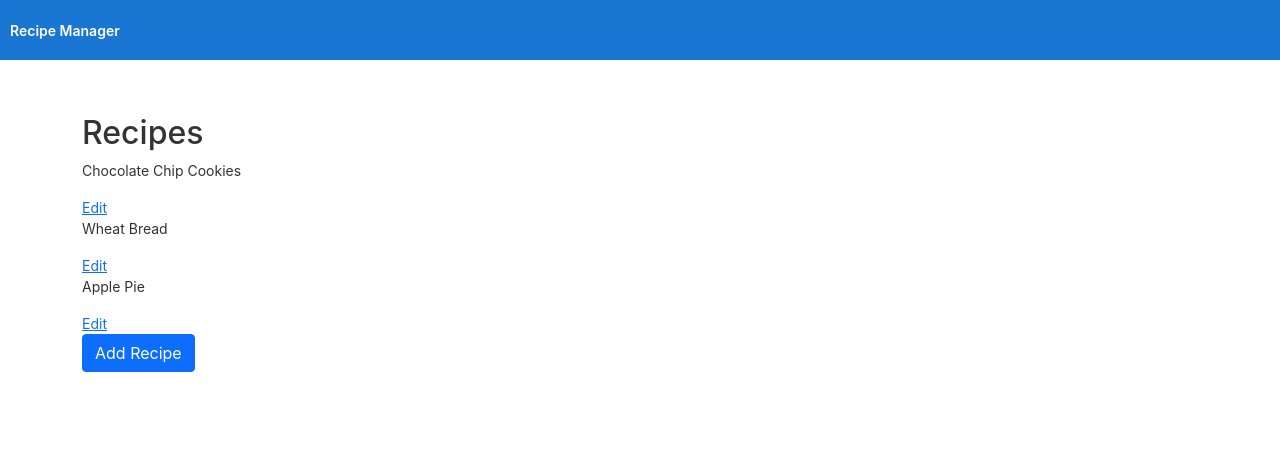
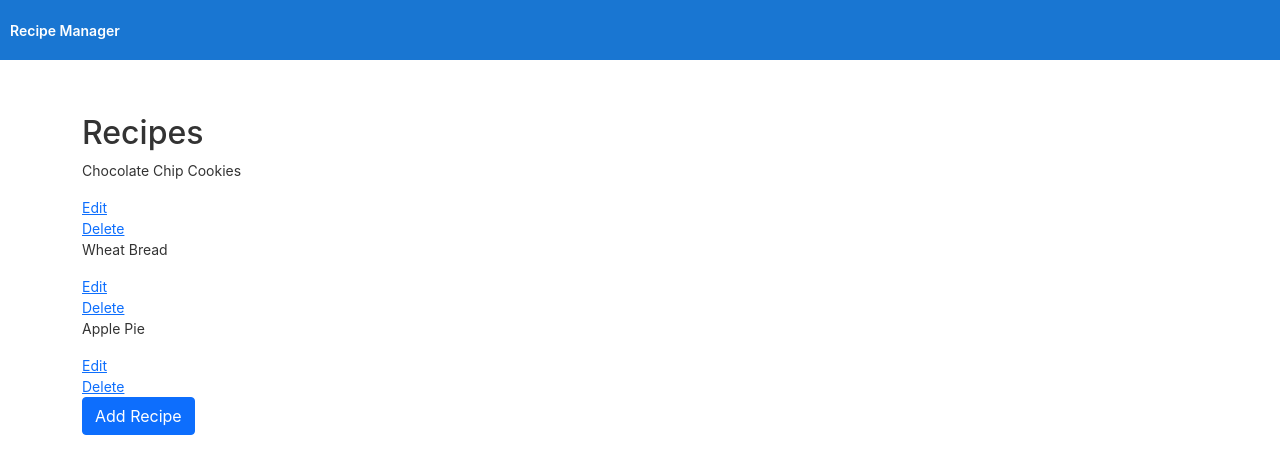
Before and after one commit to joanlora/RecipeAppUI, an Angular app: page / in a window 1280 px wide. Shown: the top 474 px of the page. Built offline with nearby package versions, Linux system fonts and the light colour scheme.

Commit message:
Added a delete button for main page

```diff
--- a/src/app/recipe-list/recipe-list.component.html
+++ b/src/app/recipe-list/recipe-list.component.html
@@ -9,11 +9,13 @@
   </div>
 
   <!--Recipe Names-->
-  <div *ngFor="let recipe of recipes" class = "">
-    <p (click)="onSelect(recipe)" style="cursor: pointer;">
+  <div *ngFor="let recipe of recipes" class="">
+    <p (click)="onSelect(recipe)" style="cursor: pointer">
       {{ recipe.name }}
     </p>
-    <a [routerLink]="['/recipes', recipe.id]" >Edit</a>
+    <a [routerLink]="['/recipes', recipe.id]">Edit</a>
+    <br />
+    <a (click)="onDelete(recipe)" class="link-primary">Delete</a>
   </div>
-  <a [routerLink]="['/recipes']" class="btn btn-primary"> Add Recipe</a>
+  <a [routerLink]="['/recipes']" class="btn btn-primary">Add Recipe</a>
 </div>
--- a/src/app/recipe-list/recipe-list.component.ts
+++ b/src/app/recipe-list/recipe-list.component.ts
@@ -24,4 +24,9 @@
     this.selectedRecipe = recipe
   }
 
+  onDelete(recipe:any): void{
+    this.recipes = this.recipes.filter(obj => obj.id != recipe.id);
+    // TODO: Call backend delete and list refresh here and remove line above
+  }
+
 }
```
